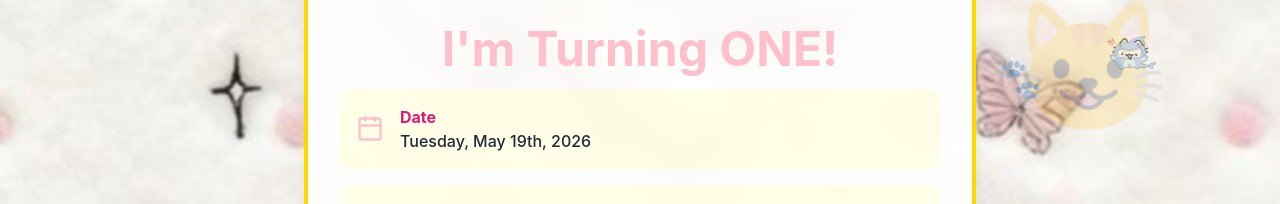
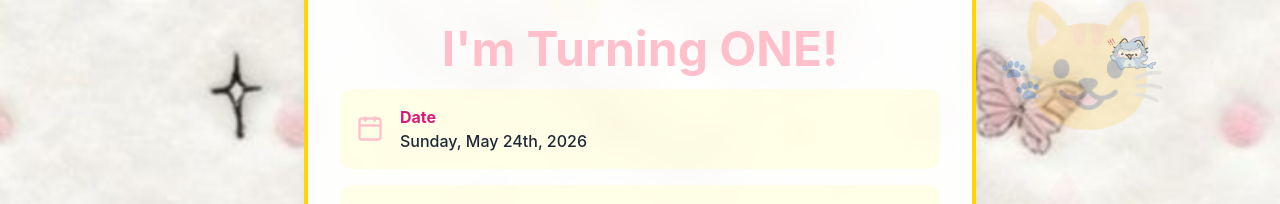
Before and after one commit to companeromiguel/juliana-birthday, a Next.js app: page / in a window 1280 px wide. Both pictures are taken after a click on the button "Skip →". Shown: the part 543-747 px from the top of the page. Built offline with nearby package versions, Linux system fonts and the light colour scheme.

Commit message:
Update date to Sunday, May 24, 2026

```diff
--- a/components/CountdownTimer.tsx
+++ b/components/CountdownTimer.tsx
@@ -5,7 +5,7 @@ import { motion } from 'framer-motion';
 import { Calendar, Clock, Timer, Zap } from 'lucide-react';
 
 export default function CountdownTimer() {
-  const targetDate = new Date('2026-05-19T11:00:00').getTime();
+  const targetDate = new Date('2026-05-24T11:00:00').getTime();
   const [timeLeft, setTimeLeft] = useState({
     days: 0,
     hours: 0,
--- a/components/InvitationContent.tsx
+++ b/components/InvitationContent.tsx
@@ -74,7 +74,7 @@ export default function InvitationContent() {
                 I'm Turning ONE!
               </h2>
               <div className="space-y-3 md:space-y-4 text-base md:text-lg text-gray-800">
-                <InfoRow icon={<Calendar className="w-6 h-6 md:w-7 md:h-7" />} label="Date" value="Tuesday, May 19th, 2026" />
+                <InfoRow icon={<Calendar className="w-6 h-6 md:w-7 md:h-7" />} label="Date" value="Sunday, May 24th, 2026" />
                 <InfoRow icon={<Clock className="w-6 h-6 md:w-7 md:h-7" />} label="Time" value="11:00 AM" />
                 <InfoRow icon={<MapPin className="w-6 h-6 md:w-7 md:h-7" />} label="Location" value="San Gregorio Magno Church" />
                 <InfoRow icon={<Sparkles className="w-6 h-6 md:w-7 md:h-7" />} label="Theme" value="Cats, Confetti & Cake!" />
```
